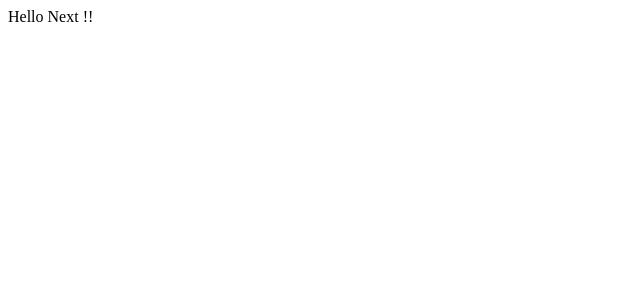
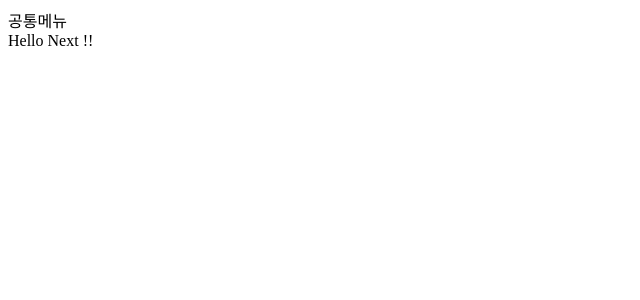
Before and after one commit to kimsungkwang/Nodebird_react, a Next.js app in the folder prepare/front/: page / in a window 1280 px wide. Shown: the top 300 px of the page, without its empty margins (0-640 px from the left). Built offline with nearby package versions, Linux system fonts and the light colour scheme.

Commit message:
page, layout

```diff
--- /dev/null
+++ b/prepare/front/components/AppLayout.js
@@ -0,0 +1,17 @@
+import React from "react";
+import PropTypes, { node } from "prop-types";
+
+const AppLayout = ({ children }) => {
+  return (
+      <div>
+          <div>공통메뉴</div>
+          {children}
+      </div>
+  );
+};
+
+AppLayout.prototype = {
+  children: PropTypes.node.isRequired,
+};
+
+export default AppLayout;
--- a/prepare/front/package.json
+++ b/prepare/front/package.json
@@ -10,6 +10,7 @@
   "license": "ISC",
   "dependencies": {
     "next": "^9.5.5",
+    "prop-types": "^15.8.1",
     "react": "^16.14.0",
     "react-dom": "^16.14.0"
   }
--- a/prepare/front/pages/index.js
+++ b/prepare/front/pages/index.js
@@ -1,5 +1,11 @@
+import AppLayout from "../components/AppLayout";
+
 const Home = () => {
-  return <div> Hello Next !! </div>;
+  return (
+    <AppLayout>
+      <div> Hello Next !! </div>
+    </AppLayout>
+  );
 };
 
 export default Home;
```
Also changed, not shown: prepare/front/pages/profile.js (added, +11 -0 lines), prepare/front/pages/signup.js (added, +11 -0 lines), 1 other file (tests, documents, lock files or other folders).
